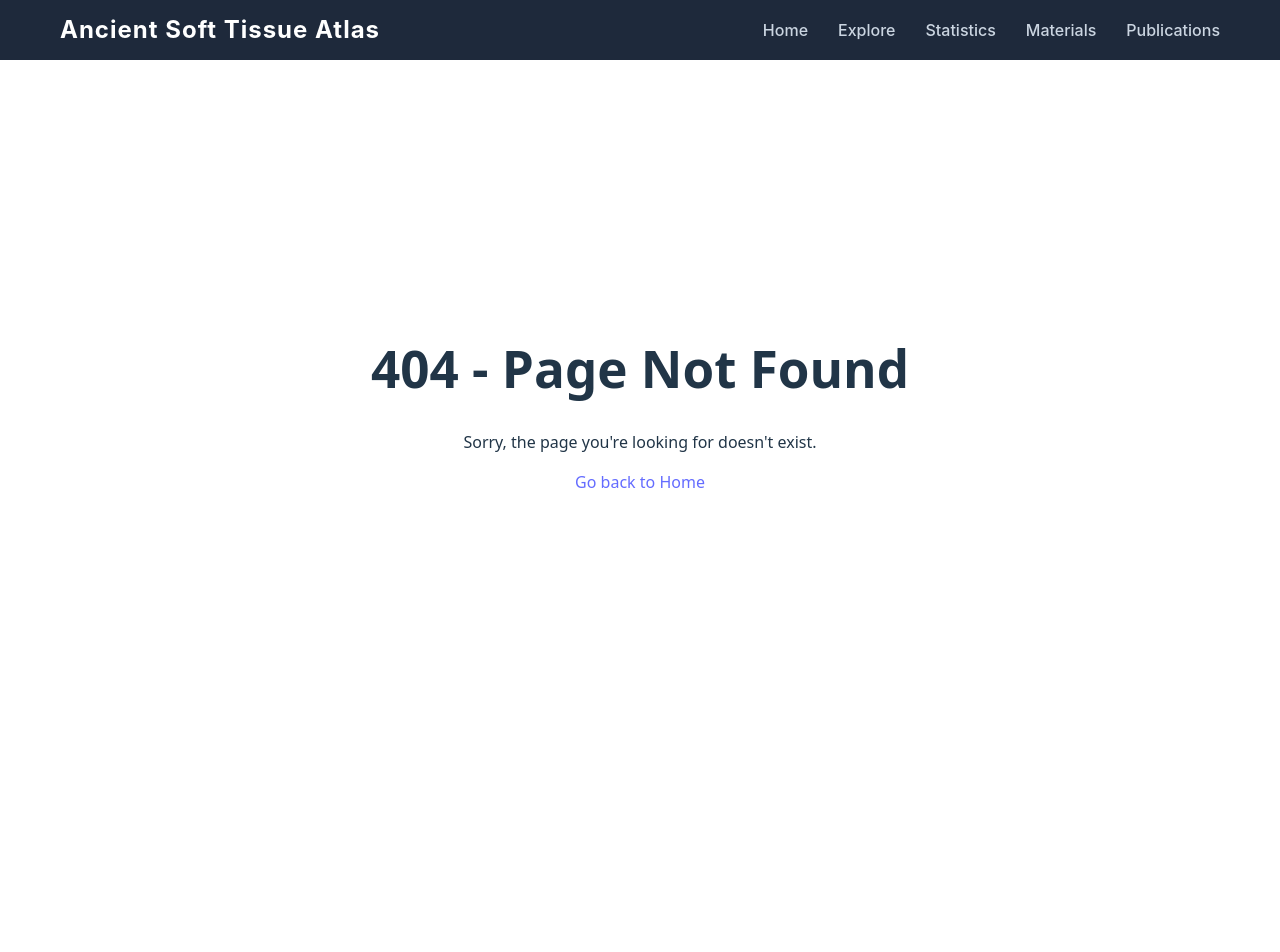
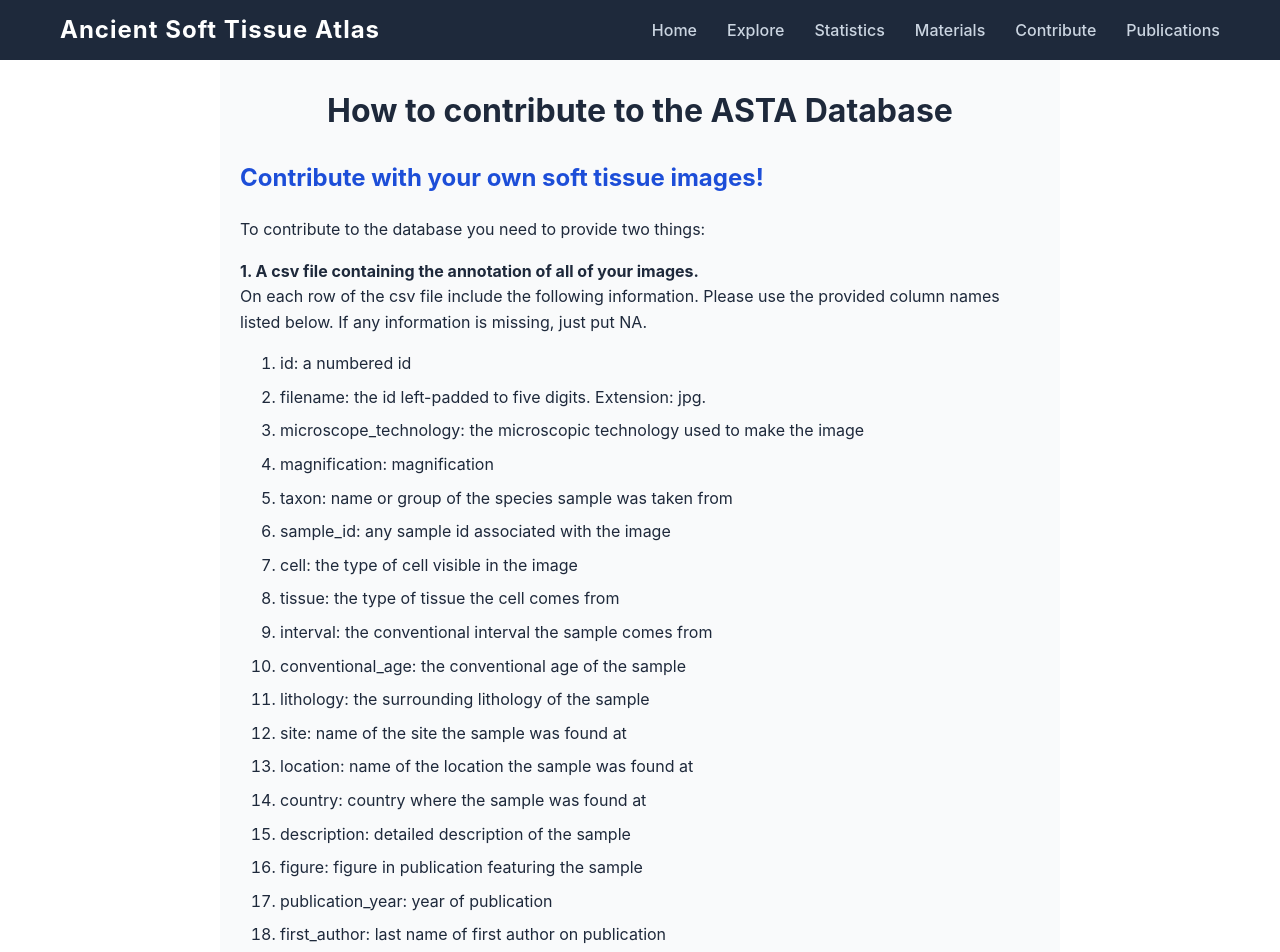
Before and after one commit to Ozzie-rivera/ancient-soft-tissue-atlas, a React (Vite) app: page /contribute in a window 1280 px wide. Before the commit this address had no page. Shown: the top 952 px of the page. Before the commit the page ends 800 px from the top, so only its background shows below. Built offline with nearby package versions, Linux system fonts and the light colour scheme.

Commit message:
260401
1. fixed image carousel to select from images by name in array
2. Added Contribute page

```diff
--- a/src/App.jsx
+++ b/src/App.jsx
@@ -3,6 +3,7 @@ import Home from './pages/Home'
 import Explore from './pages/Explore'
 import NavBar from './components/NavBar'
 import Materials from './pages/Materials'
+import Contribute from './pages/Contribute'
 import Statistics from './pages/Statistics'
 import Publications from './pages/Publications'
 import NotFound from './pages/NotFound'
@@ -24,6 +25,7 @@ function App() {
         <Route path='/explore' element={<Explore />} />
           <Route path='/image/:id' element={<ImageDetail />} />
         <Route path='/materials' element={<Materials />} />
+        <Route path='/contribute' element={<Contribute />} />
         <Route path='/statistics' element={<Statistics />} />
         <Route path='/publications' element={<Publications />} />
         <Route path="*" element={<NotFound />} />
--- a/src/components/ImageCarousel.jsx
+++ b/src/components/ImageCarousel.jsx
@@ -6,16 +6,18 @@ import "slick-carousel/slick/slick.css";
 import "slick-carousel/slick/slick-theme.css";
 
 function ImageCarousel() {
+  const filenames = imageData.map(item => item.filename);
   const n_images = imageData.length;
+
   const img_fn = [];
   for (let i = 0; i < 5; i++) {
-    img_fn.push(Math.ceil(Math.random()*n_images));
+    img_fn.push(filenames[Math.ceil(Math.random()*n_images)]);
   }
-  const img_fname1 = String(img_fn[0]).padStart(5,'0');
-  const img_fname2 = String(img_fn[1]).padStart(5,'0');
-  const img_fname3 = String(img_fn[2]).padStart(5,'0');
-  const img_fname4 = String(img_fn[3]).padStart(5,'0');
-  const img_fname5 = String(img_fn[4]).padStart(5,'0');
+  const img_fname1 = String(img_fn[0]);
+  const img_fname2 = String(img_fn[1]);
+  const img_fname3 = String(img_fn[2]);
+  const img_fname4 = String(img_fn[3]);
+  const img_fname5 = String(img_fn[4]);
 
   const settings = {
     dots: true,
@@ -31,19 +33,19 @@ function ImageCarousel() {
     <div style={{ width: "400px", margin: "auto" }}>
       <Slider {...settings}>
         <div>
-          <img src={`/public/newimages/${img_fname1}.jpg`} width="100%" />
+          <img src={`/public/newimages/${img_fname1}`} width="100%" />
         </div>
         <div>
-          <img src={`/public/newimages/${img_fname2}.jpg`} width="100%" />
+          <img src={`/public/newimages/${img_fname2}`} width="100%" />
         </div>
         <div>
-          <img src={`/public/newimages/${img_fname3}.jpg`} width="100%" />
+          <img src={`/public/newimages/${img_fname3}`} width="100%" />
         </div>
         <div>
-          <img src={`/public/newimages/${img_fname4}.jpg`} width="100%" />
+          <img src={`/public/newimages/${img_fname4}`} width="100%" />
         </div>
         <div>
-          <img src={`/public/newimages/${img_fname5}.jpg`} width="100%" />
+          <img src={`/public/newimages/${img_fname5}`} width="100%" />
         </div>
       </Slider>
     </div>
--- a/src/components/Navbar.jsx
+++ b/src/components/Navbar.jsx
@@ -20,6 +20,7 @@ function NavBar() {
                 <Link to="/explore" className={location.pathname === "/explore" ? "active" : ""}>Explore</Link>
                 <Link to="/statistics" className={location.pathname === "/statistics" ? "active" : ""}>Statistics</Link>
                 <Link to="/materials" className={location.pathname === "/materials" ? "active" : ""}>Materials</Link>
+                <Link to="/contribute" className={location.pathname === "/contribute" ? "active" : ""}>Contribute</Link>
                 <Link to="/publications" className={location.pathname === "/publications" ? "active" : ""}>Publications</Link>
             </div>
         </nav>
--- /dev/null
+++ b/src/pages/Contribute.css
@@ -0,0 +1,34 @@
+.contribute-container {
+  text-align: left;
+  padding: 40px 20px;
+  max-width: 800px;
+  margin: 0 auto;
+  background-color: #f9fafb;
+  font-family: 'Inter', sans-serif;
+  color: #1e293b;
+  line-height: 1.6;
+}
+
+.contribute-container h1 {
+  text-align: center;
+  margin-bottom: 30px;
+  font-size: 2rem;
+}
+
+.contribute-container h2 {
+  color: #1d4ed8;
+  margin-top: 25px;
+}
+
+.contribute-container p {
+  margin-top: 10px;
+}
+
+.contribute-container ul {
+  margin-top: 10px;
+  padding-left: 20px;
+}
+
+.contribute-container li {
+  margin-bottom: 8px;
+}
--- /dev/null
+++ b/src/pages/Contribute.jsx
@@ -0,0 +1,58 @@
+import "./Contribute.css";
+
+function Contribute() {
+    return (
+        <div className="contribute-container">
+            <h1>How to contribute to the ASTA Database</h1>
+            <section>
+                <h2>Contribute with your own soft tissue images!</h2>
+                <p>To contribute to the database you need to provide two things:<br/>
+                </p>
+            </section>
+
+            <section>
+                <p>
+                <b>1. A csv file containing the annotation of all of your images.<br></br></b>
+                On each row of the csv file include the following information. Please use the provided column names listed below. If any information is missing, just put NA.
+                    <ol>
+                        <li>id: a numbered id</li>
+                        <li>filename: the id left-padded to five digits. Extension: jpg.</li>
+                        <li>microscope_technology: the microscopic technology used to make the image</li>
+                        <li>magnification: magnification</li>
+                        <li>taxon: name or group of the species sample was taken from</li>
+                        <li>sample_id: any sample id associated with the image</li>
+                        <li>cell: the type of cell visible in the image</li>
+                        <li>tissue: the type of tissue the cell comes from</li>
+                        <li>interval: the conventional interval the sample comes from</li>
+                        <li>conventional_age: the conventional age of the sample</li>
+                        <li>lithology: the surrounding lithology of the sample</li>
+                        <li>site: name of the site the sample was found at</li>
+                        <li>location: name of the location the sample was found at</li>
+                        <li>country: country where the sample was found at</li>
+                        <li>description: detailed description of the sample</li>
+                        <li>figure: figure in publication featuring the sample</li>
+                        <li>publication_year: year of publication</li>
+                        <li>first_author: last name of first author on publication</li>
+                        <li>reference: Pubmed ID or DOI of publication featuring the sample</li>
+                    </ol>
+                </p>
+            </section>
+
+            <section>
+                <p>
+                <b>2. A zipped folder containing the images named according to the previous point and the csv file.<br></br></b>
+                Place all of your images into a single folder. You may compress it using either Windows zip or Linux gzip.
+                </p>
+            </section>
+
+            <section>
+                <p>
+                Please email your compressed folder to our email and we will add them to our database after review. Thanks!
+                </p>
+            </section>
+
+        </div>
+    )
+}
+
+export default Contribute;
```
